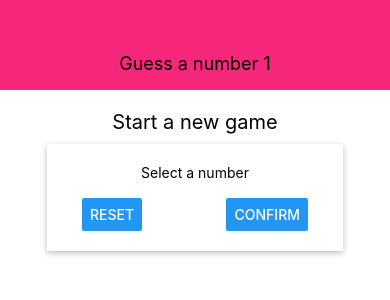
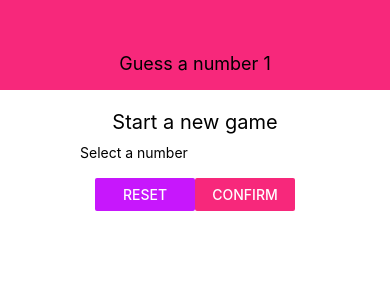
Before and after one commit to Premti/learning-react-native-2, a React Native app: screen / in a window 390 px wide. Shown: the top 300 px of the page. Built offline with nearby package versions, Linux system fonts and the light colour scheme.

Commit message:
added folders to be able to reuse colors and shadow styling

```diff
--- /dev/null
+++ b/components/Card.js
@@ -0,0 +1,21 @@
+import React from 'react'
+import { View , StyleSheet} from 'react-native'
+
+const Card = props => {
+    return <View styles={{...styles.card, ...props.style}}>{props.children}</View>
+}
+
+const styles = StyleSheet.create({
+    card: {
+        shadowColor: "black",
+        shadowOffset: {width: 0, height: 2},
+        shadowRadius: 6,
+        shadowOpacity: 0.26,
+        elevation: 5,
+        backgroundColor: "white",
+        padding: 20,
+        borderRadius: 10
+    }
+})
+
+export default Card
--- /dev/null
+++ b/constants/colors.js
@@ -0,0 +1,4 @@
+export default {
+    primary: "#f7287b",
+    accent: "#c717fc"
+};
--- a/screens/StartGameScreen.js
+++ b/screens/StartGameScreen.js
@@ -1,6 +1,7 @@
 import React from 'react'
 import { View, StyleSheet, Text, TextInput, Button} from 'react-native'
-
+import Card from '../components/Card'
+import Colors from '../constants/colors'
 const StartGameScreen = props => {
 
     return(
@@ -8,16 +9,16 @@
             <Text style={styles.title}>
                Start a new game
             </Text>
-            <View style={styles.inputContainer}>
+            <Card style={styles.inputContainer}>
                 <Text>
                     Select a number
                 </Text>
                 <TextInput />
                 <View style={styles.buttonContainer}>
-                    <Button title="Reset" onPress={() => {}}/>
-                    <Button title="confirm" onPress={() => {}}/>
+                   <View style={styles.button}><Button title="Reset" onPress={() => {}} color={Colors.accent}/></View>
+                   <View style={styles.button}> <Button title="confirm" onPress={() => {}} color={Colors.primary}/></View>
                 </View>
-            </View>
+            </Card>
         </View>
     )
 }
@@ -38,19 +39,15 @@
         width: 300,
         maxWidth: "80%",
         alignItems: "center",
-        shadowColor: "black",
-        shadowOffset: {width: 0, height: 2},
-        shadowRadius: 6,
-        shadowOpacity: 0.26,
-        elevation: 5,
-        backgroundColor: "white",
-        padding: 20
     },
     buttonContainer: {
         flexDirection: "row",
         width: "100%",
         justifyContent: "space-between",
         paddingHorizontal: 15
+    },
+    button: {
+        width: 100
     }
 })
 
```
Also changed, not shown: components/Header.js (line endings or trailing spaces).
